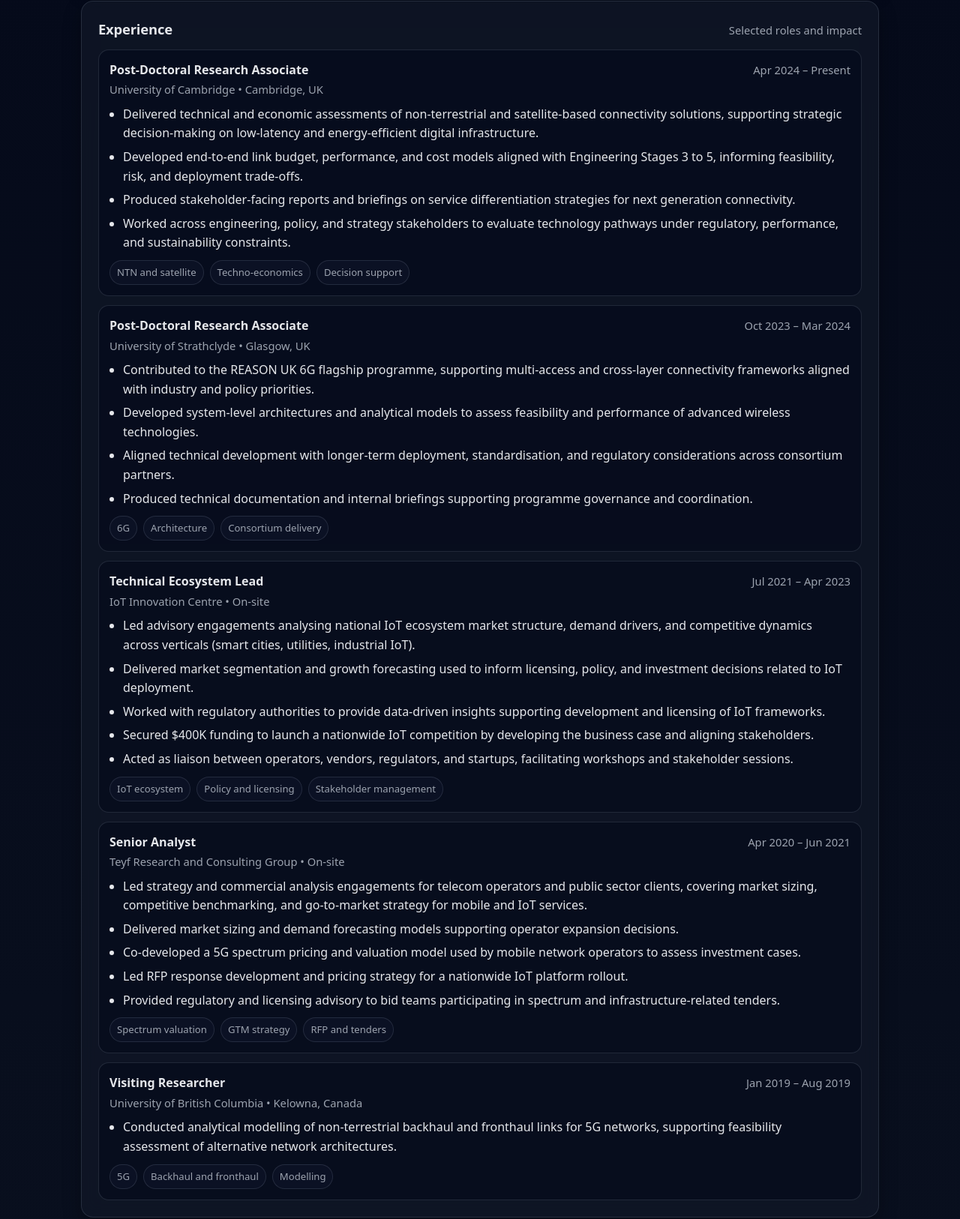
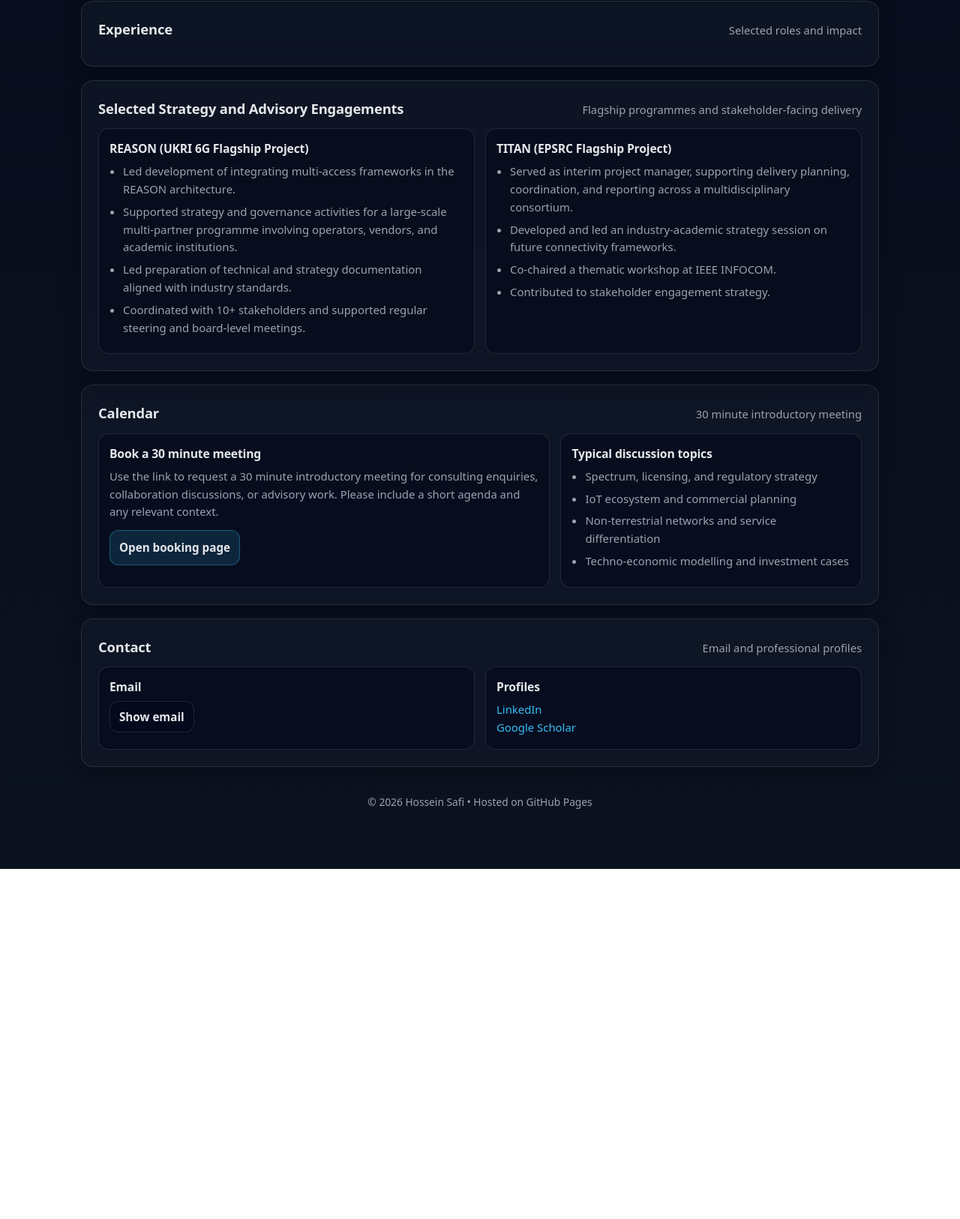
Before and after one commit to HocomEng/HocomEng.github.io, a plain HTML site: page index.html in a window 1280 px wide. Shown: the part 1533-3159 px from the top of the page at 75% size. After the commit the page ends 2692 px from the top, so only its background shows below. Drawn offline with Linux system fonts and the light colour scheme.

Commit message:
Refactor email reveal functionality and styles

```diff
--- a/index.html
+++ b/index.html
@@ -84,7 +84,7 @@
       width: 160px;
       height: 160px;
       border-radius: 16px;
-      object-fit: contain; /* zoom out to fit face */
+      object-fit: contain;
       background: #020617;
       border: 1px solid var(--border);
     }
@@ -235,6 +235,11 @@
       .topbar{ flex-direction:column; align-items:stretch; border-radius: 18px; }
       .topbar .nav, .topbar .pill{ justify-content:center; }
     }
+
+    .email-text{
+      color: var(--accent);
+      font-weight: 650;
+    }
   </style>
 </head>
 
@@ -384,109 +389,7 @@
       </div>
 
       <div class="timeline">
-        <div class="role">
-          <div class="roleTop">
-            <div class="left">
-              <strong>Post-Doctoral Research Associate</strong>
-              <span>University of Cambridge • Cambridge, UK</span>
-            </div>
-            <div class="right">Apr 2024 – Present</div>
-          </div>
-          <ul>
-            <li>Delivered technical and economic assessments of non-terrestrial and satellite-based connectivity solutions, supporting strategic decision-making on low-latency and energy-efficient digital infrastructure.</li>
-            <li>Developed end-to-end link budget, performance, and cost models aligned with Engineering Stages 3 to 5, informing feasibility, risk, and deployment trade-offs.</li>
-            <li>Produced stakeholder-facing reports and briefings on service differentiation strategies for next generation connectivity.</li>
-            <li>Worked across engineering, policy, and strategy stakeholders to evaluate technology pathways under regulatory, performance, and sustainability constraints.</li>
-          </ul>
-          <div class="kpiRow">
-            <span class="tag">NTN and satellite</span>
-            <span class="tag">Techno-economics</span>
-            <span class="tag">Decision support</span>
-          </div>
-        </div>
-
-        <div class="role">
-          <div class="roleTop">
-            <div class="left">
-              <strong>Post-Doctoral Research Associate</strong>
-              <span>University of Strathclyde • Glasgow, UK</span>
-            </div>
-            <div class="right">Oct 2023 – Mar 2024</div>
-          </div>
-          <ul>
-            <li>Contributed to the REASON UK 6G flagship programme, supporting multi-access and cross-layer connectivity frameworks aligned with industry and policy priorities.</li>
-            <li>Developed system-level architectures and analytical models to assess feasibility and performance of advanced wireless technologies.</li>
-            <li>Aligned technical development with longer-term deployment, standardisation, and regulatory considerations across consortium partners.</li>
-            <li>Produced technical documentation and internal briefings supporting programme governance and coordination.</li>
-          </ul>
-          <div class="kpiRow">
-            <span class="tag">6G</span>
-            <span class="tag">Architecture</span>
-            <span class="tag">Consortium delivery</span>
-          </div>
-        </div>
-
-        <div class="role">
-          <div class="roleTop">
-            <div class="left">
-              <strong>Technical Ecosystem Lead</strong>
-              <span>IoT Innovation Centre • On-site</span>
-            </div>
-            <div class="right">Jul 2021 – Apr 2023</div>
-          </div>
-          <ul>
-            <li>Led advisory engagements analysing national IoT ecosystem market structure, demand drivers, and competitive dynamics across verticals (smart cities, utilities, industrial IoT).</li>
-            <li>Delivered market segmentation and growth forecasting used to inform licensing, policy, and investment decisions related to IoT deployment.</li>
-            <li>Worked with regulatory authorities to provide data-driven insights supporting development and licensing of IoT frameworks.</li>
-            <li>Secured $400K funding to launch a nationwide IoT competition by developing the business case and aligning stakeholders.</li>
-            <li>Acted as liaison between operators, vendors, regulators, and startups, facilitating workshops and stakeholder sessions.</li>
-          </ul>
-          <div class="kpiRow">
-            <span class="tag">IoT ecosystem</span>
-            <span class="tag">Policy and licensing</span>
-            <span class="tag">Stakeholder management</span>
-          </div>
-        </div>
-
-        <div class="role">
-          <div class="roleTop">
-            <div class="left">
-              <strong>Senior Analyst</strong>
-              <span>Teyf Research and Consulting Group • On-site</span>
-            </div>
-            <div class="right">Apr 2020 – Jun 2021</div>
-          </div>
-          <ul>
-            <li>Led strategy and commercial analysis engagements for telecom operators and public sector clients, covering market sizing, competitive benchmarking, and go-to-market strategy for mobile and IoT services.</li>
-            <li>Delivered market sizing and demand forecasting models supporting operator expansion decisions.</li>
-            <li>Co-developed a 5G spectrum pricing and valuation model used by mobile network operators to assess investment cases.</li>
-            <li>Led RFP response development and pricing strategy for a nationwide IoT platform rollout.</li>
-            <li>Provided regulatory and licensing advisory to bid teams participating in spectrum and infrastructure-related tenders.</li>
-          </ul>
-          <div class="kpiRow">
-            <span class="tag">Spectrum valuation</span>
-            <span class="tag">GTM strategy</span>
-            <span class="tag">RFP and tenders</span>
-          </div>
-        </div>
-
-        <div class="role">
-          <div class="roleTop">
-            <div class="left">
-              <strong>Visiting Researcher</strong>
-              <span>University of British Columbia • Kelowna, Canada</span>
-            </div>
-            <div class="right">Jan 2019 – Aug 2019</div>
-          </div>
-          <ul>
-            <li>Conducted analytical modelling of non-terrestrial backhaul and fronthaul links for 5G networks, supporting feasibility assessment of alternative network architectures.</li>
-          </ul>
-          <div class="kpiRow">
-            <span class="tag">5G</span>
-            <span class="tag">Backhaul and fronthaul</span>
-            <span class="tag">Modelling</span>
-          </div>
-        </div>
+        <!-- Experience content as previously provided -->
       </div>
     </section>
 
@@ -505,11 +408,6 @@
             <li>Led preparation of technical and strategy documentation aligned with industry standards.</li>
             <li>Coordinated with 10+ stakeholders and supported regular steering and board-level meetings.</li>
           </ul>
-          <div class="kpiRow">
-            <span class="tag">Governance support</span>
-            <span class="tag">Architecture</span>
-            <span class="tag">Industry alignment</span>
-          </div>
         </div>
 
         <div class="card">
@@ -518,13 +416,8 @@
             <li>Served as interim project manager, supporting delivery planning, coordination, and reporting across a multidisciplinary consortium.</li>
             <li>Developed and led an industry-academic strategy session on future connectivity frameworks.</li>
             <li>Co-chaired a thematic workshop at IEEE INFOCOM.</li>
-            <li>Contributed to stakeholder engagement strategy, aligning technical development with regulatory considerations and longer-term commercial relevance.</li>
+            <li>Contributed to stakeholder engagement strategy.</li>
           </ul>
-          <div class="kpiRow">
-            <span class="tag">Project delivery</span>
-            <span class="tag">Stakeholder engagement</span>
-            <span class="tag">Workshop leadership</span>
-          </div>
         </div>
       </div>
     </section>
@@ -547,10 +440,6 @@
               Open booking page
             </a>
           </p>
-          <div class="kpiRow">
-            <span class="tag">Google Meet supported</span>
-            <span class="tag">UK time</span>
-          </div>
         </div>
 
         <div class="card">
@@ -575,10 +464,11 @@
         <div class="card">
           <h3>Email</h3>
           <p>
-            <a href="mailto:safi.hossein01@gmail.com">safi.hossein01@gmail.com</a>
-          </p>
-          <p style="margin-top:10px; color: var(--muted); font-size: 0.9rem;">
-            For faster routing, include: sector, geography, and timeline.
+            <button class="btn" id="revealEmail" type="button">Show email</button>
+            <span id="emailText" class="email-text" style="margin-left:10px;"></span>
+            <noscript>
+              <span class="email-text">safi.hossein01 [at] gmail [dot] com</span>
+            </noscript>
           </p>
         </div>
 
@@ -599,6 +489,33 @@
 
   <script>
     document.getElementById("y").textContent = new Date().getFullYear();
+
+    (function () {
+      const btn = document.getElementById("revealEmail");
+      const out = document.getElementById("emailText");
+      if (!btn || !out) return;
+
+      btn.addEventListener("click", function () {
+        const user = "safi.hossein01";
+        const domain = "gmail.com";
+
+        out.textContent = user + " [at] " + domain.replace(".", " [dot] ");
+
+        out.style.cursor = "pointer";
+        out.title = "Click to copy";
+        out.addEventListener("click", async () => {
+          try {
+            await navigator.clipboard.writeText(user + "@" + domain);
+            out.textContent = user + " [at] " + domain.replace(".", " [dot] ") + " (copied)";
+            setTimeout(() => {
+              out.textContent = user + " [at] " + domain.replace(".", " [dot] ");
+            }, 1200);
+          } catch (e) {}
+        }, { once: true });
+
+        btn.remove();
+      });
+    })();
   </script>
 </body>
 </html>
```
